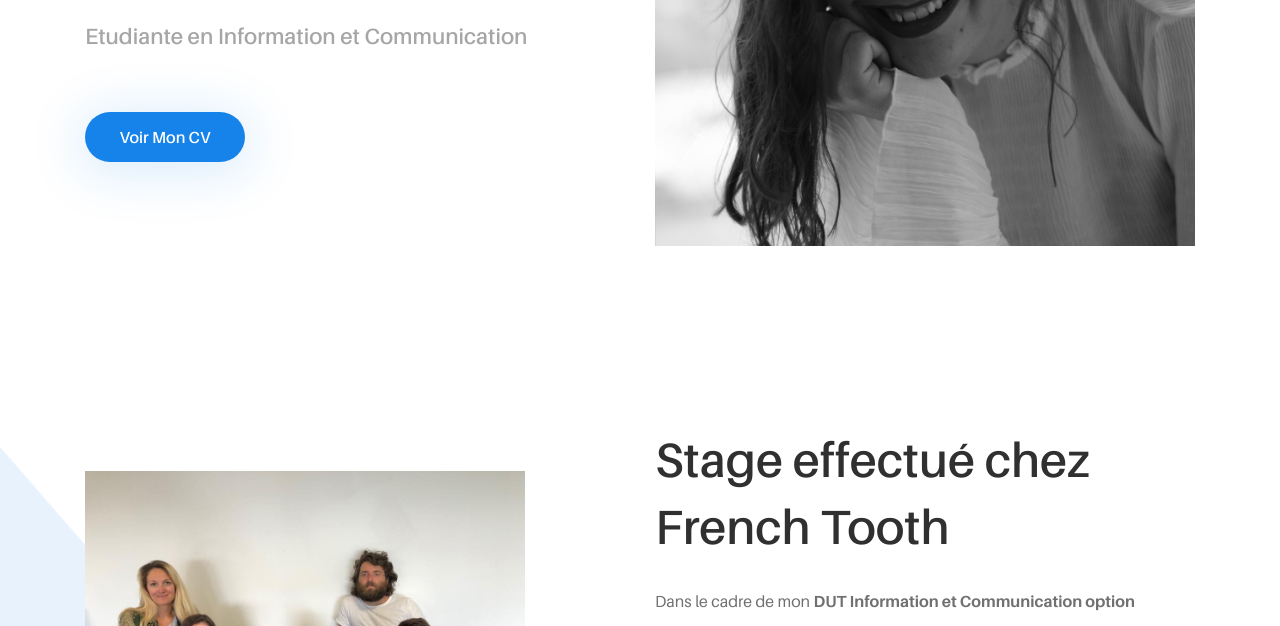
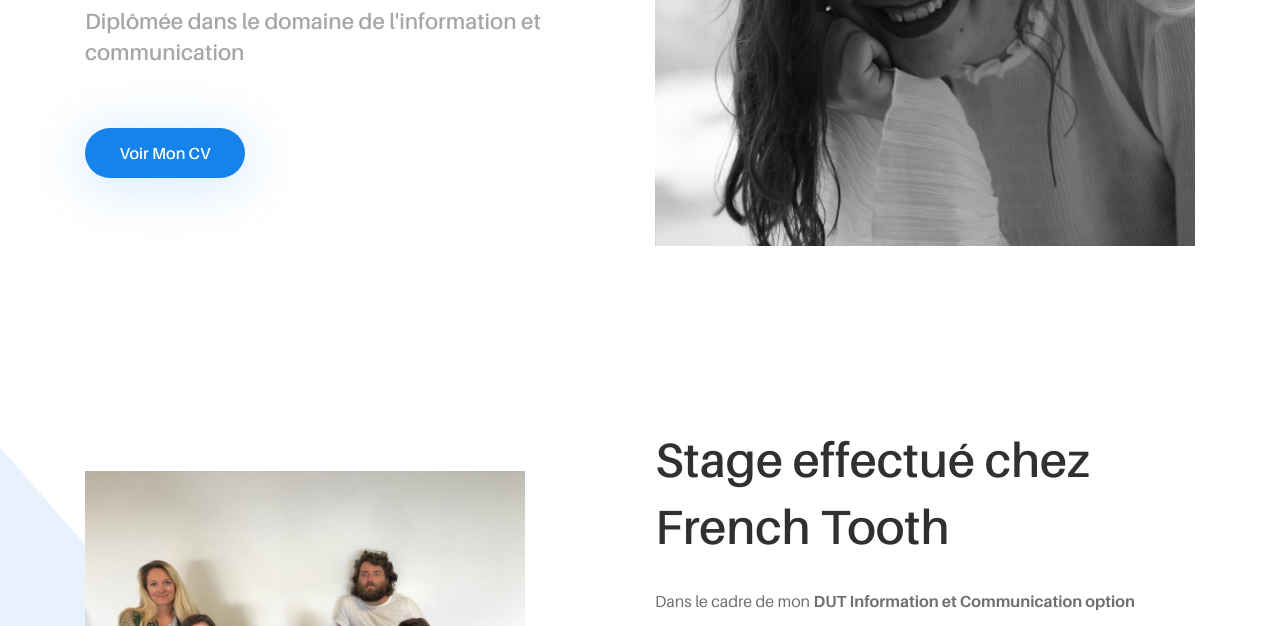
Before and after one commit to scarlettom/cv, a website: page index.html in a window 1280 px wide. Shown: the part 474-1100 px from the top of the page. Drawn offline with Linux system fonts and the light colour scheme.

Commit message:
Update index.html

```diff
--- a/index.html
+++ b/index.html
@@ -109,7 +109,7 @@
                             <div class="col-12 col-md-6">
                                 <div class="welcome-text">
                                     <h2 data-animation="fadeInUp" data-delay="100ms">Scarlett <br><span>O'Mullan</span></h2>
-                                    <h5 data-animation="fadeInUp" data-delay="400ms">Etudiante en Information et Communication</h5>
+                                    <h5 data-animation="fadeInUp" data-delay="400ms">Diplômée dans le domaine de l'information et communication</h5>
                                     <a href="" class="btn uza-btn btn-2" data-animation="fadeInUp" data-delay="700ms">Voir mon CV</a>
                                 </div>
                             </div>
```
